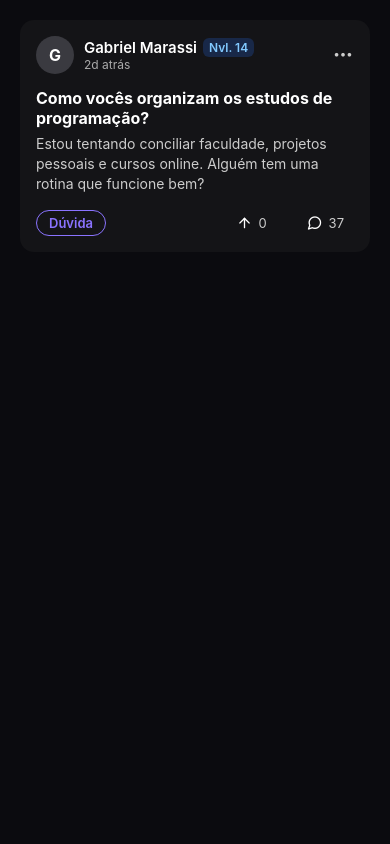
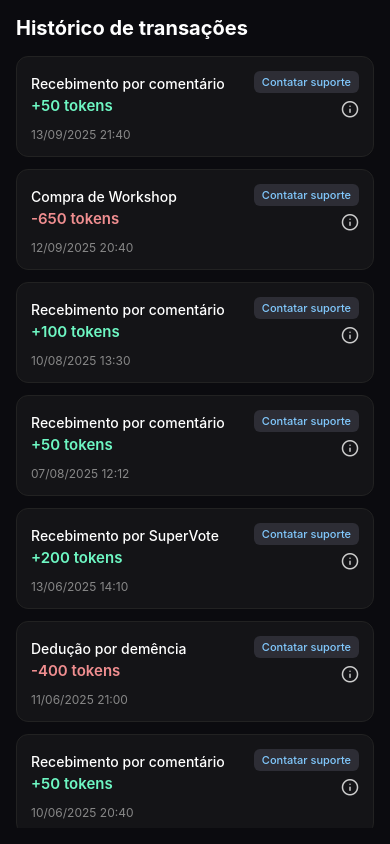
Before and after one commit to Escola-de-Ti/app-frontend, a React Native app: screen / in a window 390 px wide. Built offline with nearby package versions, Linux system fonts and the light colour scheme.

Commit message:
feat: implementação tela de transações

```diff
--- a/App.tsx
+++ b/App.tsx
@@ -5,52 +5,13 @@ import Modal from 'react-native-modal';
 
 import { PostCard } from './src/components/posts/PostCard';
 import { PostDetails } from './src/components/posts/PostDetails';
+import { TransactionHistory } from './src/screens/TransactionHistory';
 
 export default function App() {
-  const [isModalVisible, setModalVisible] = useState(false);
-  const [focusComment, setFocusComment] = useState(false);
-
-  const handleOpenPost = () => {
-    setFocusComment(false);
-    setModalVisible(true);
-  };
-
-  const handleOpenComments = () => {
-    setFocusComment(true);
-    setModalVisible(true);
-  };
-
-  const handleClosePost = () => {
-    setModalVisible(false);
-  };
-
   return (
     <SafeAreaProvider>
       <View style={styles.container}>
-        <ScrollView contentContainerStyle={styles.scrollContent}>
-          <PostCard onPress={handleOpenPost} onCommentPress={handleOpenComments} />
-        </ScrollView>
-
-        <Modal
-          isVisible={isModalVisible}
-          onSwipeComplete={handleClosePost}
-          swipeDirection="down"
-          onBackdropPress={handleClosePost}
-          propagateSwipe={true}
-          style={styles.modal}
-          animationIn="slideInUp"
-          animationOut="slideOutDown"
-          backdropOpacity={0.6}
-          useNativeDriverForBackdrop
-        >
-          <View style={styles.modalContent}>
-            <View style={styles.swipeIndicatorContainer}>
-              <View style={styles.swipeIndicator} />
-              <Text style={styles.modalTitle}>Comentários</Text>
-            </View>
-            <PostDetails focusComment={focusComment} />
-          </View>
-        </Modal>
+        <TransactionHistory />
       </View>
     </SafeAreaProvider>
   );
@@ -61,38 +22,95 @@ const styles = StyleSheet.create({
     flex: 1,
     backgroundColor: '#0b0b0f',
   },
-  scrollContent: {
-    padding: 20,
-    alignItems: 'center',
-  },
-  modal: {
-    justifyContent: 'flex-end',
-    margin: 0,
-  },
-  modalContent: {
-    height: '95%',
-    backgroundColor: '#0b0b0f',
-    borderTopLeftRadius: 20,
-    borderTopRightRadius: 20,
-    overflow: 'hidden',
-  },
-  swipeIndicatorContainer: {
-    alignItems: 'center',
-    paddingVertical: 10,
-    borderBottomWidth: StyleSheet.hairlineWidth,
-    borderBottomColor: '#222',
-    marginBottom: 8,
-  },
-  swipeIndicator: {
-    width: 40,
-    height: 5,
-    borderRadius: 3,
-    backgroundColor: '#555',
-    marginBottom: 8,
-  },
-  modalTitle: {
-    color: '#fff',
-    fontWeight: '600',
-    fontSize: 16,
-  },
 });
+
+//   const [isModalVisible, setModalVisible] = useState(false);
+//   const [focusComment, setFocusComment] = useState(false);
+
+//   const handleOpenPost = () => {
+//     setFocusComment(false);
+//     setModalVisible(true);
+//   };
+
+//   const handleOpenComments = () => {
+//     setFocusComment(true);
+//     setModalVisible(true);
+//   };
+
+//   const handleClosePost = () => {
+//     setModalVisible(false);
+//   };
+
+//   return (
+//     <SafeAreaProvider>
+//       <View style={styles.container}>
+//         <ScrollView contentContainerStyle={styles.scrollContent}>
+//           <PostCard onPress={handleOpenPost} onCommentPress={handleOpenComments} />
+//         </ScrollView>
+
+//         <Modal
+//           isVisible={isModalVisible}
+//           onSwipeComplete={handleClosePost}
+//           swipeDirection="down"
+//           onBackdropPress={handleClosePost}
+//           propagateSwipe={true}
+//           style={styles.modal}
+//           animationIn="slideInUp"
+//           animationOut="slideOutDown"
+//           backdropOpacity={0.6}
+//           useNativeDriverForBackdrop
+//         >
+//           <View style={styles.modalContent}>
+//             <View style={styles.swipeIndicatorContainer}>
+//               <View style={styles.swipeIndicator} />
+//               <Text style={styles.modalTitle}>Comentários</Text>
+//             </View>
+//             <PostDetails focusComment={focusComment} />
+//           </View>
+//         </Modal>
+//       </View>
+//     </SafeAreaProvider>
+//   );
+// }
+
+// const styles = StyleSheet.create({
+//   container: {
+//     flex: 1,
+//     backgroundColor: '#0b0b0f',
+//   },
+//   scrollContent: {
+//     padding: 20,
+//     alignItems: 'center',
+//   },
+//   modal: {
+//     justifyContent: 'flex-end',
+//     margin: 0,
+//   },
+//   modalContent: {
+//     height: '95%',
+//     backgroundColor: '#0b0b0f',
+//     borderTopLeftRadius: 20,
+//     borderTopRightRadius: 20,
+//     overflow: 'hidden',
+//   },
+//   swipeIndicatorContainer: {
+//     alignItems: 'center',
+//     paddingVertical: 10,
+//     borderBottomWidth: StyleSheet.hairlineWidth,
+//     borderBottomColor: '#222',
+//     marginBottom: 8,
+//   },
+//   swipeIndicator: {
+//     width: 40,
+//     height: 5,
+//     borderRadius: 3,
+//     backgroundColor: '#555',
+//     marginBottom: 8,
+//   },
+//   modalTitle: {
+//     color: '#fff',
+//     fontWeight: '600',
+//     fontSize: 16,
+//   },
+// );
+//}
--- /dev/null
+++ b/src/screens/TransactionHistory.tsx
@@ -0,0 +1,138 @@
+import React from 'react';
+import { View, Text, StyleSheet, FlatList, TouchableOpacity, Alert } from 'react-native';
+import { Feather } from '@expo/vector-icons';
+
+type Transaction = {
+  id: string;
+  type: string;
+  amount: number;
+  date: string;
+  time: string;
+};
+
+const transactions: Transaction[] = [
+  { id: '1', type: 'Recebimento por comentário', amount: 50, date: '13/09/2025', time: '21:40' },
+  { id: '2', type: 'Compra de Workshop', amount: -650, date: '12/09/2025', time: '20:40' },
+  { id: '3', type: 'Recebimento por comentário', amount: 100, date: '10/08/2025', time: '13:30' },
+  { id: '4', type: 'Recebimento por comentário', amount: 50, date: '07/08/2025', time: '12:12' },
+  { id: '5', type: 'Recebimento por SuperVote', amount: 200, date: '13/06/2025', time: '14:10' },
+  { id: '6', type: 'Dedução por demência', amount: -400, date: '11/06/2025', time: '21:00' },
+  { id: '7', type: 'Recebimento por comentário', amount: 50, date: '10/06/2025', time: '20:40' },
+  { id: '8', type: 'Compra de Workshop', amount: -650, date: '10/06/2025', time: '20:35' },
+  { id: '9', type: 'Recebimento por comentário', amount: 50, date: '10/06/2025', time: '20:30' },
+  { id: '10', type: 'Recebimento por comentário', amount: 50, date: '13/05/2025', time: '21:40' },
+];
+
+export function TransactionHistory() {
+  const handleSupportPress = () => {
+    Alert.alert('Suporte', 'Você entrou em contato com o suporte.');
+  };
+
+  const renderItem = ({ item }: { item: Transaction }) => {
+    const isPositive = item.amount > 0;
+    const amountColor = isPositive ? '#6ef7c3' : '#F08E90';
+    const sign = isPositive ? '+' : '';
+
+    return (
+      <View style={styles.card}>
+        <View style={styles.row}>
+          <View style={styles.infoContainer}>
+            <Text style={styles.typeText}>{item.type}</Text>
+            <Text style={[styles.amountText, { color: amountColor }]}>
+              {sign}
+              {item.amount} tokens
+            </Text>
+          </View>
+
+          <View style={styles.rightContainer}>
+            <TouchableOpacity style={styles.supportButton} onPress={handleSupportPress}>
+              <Text style={styles.supportText}>Contatar suporte</Text>
+            </TouchableOpacity>
+
+            <TouchableOpacity activeOpacity={0.8}>
+              <Feather name="info" size={18} color="#ccc" />
+            </TouchableOpacity>
+          </View>
+        </View>
+
+        <Text style={styles.dateText}>
+          {item.date} {item.time}
+        </Text>
+      </View>
+    );
+  };
+
+  return (
+    <View style={styles.container}>
+      <Text style={styles.title}>Histórico de transações</Text>
+
+      <FlatList
+        data={transactions}
+        keyExtractor={(item) => item.id}
+        renderItem={renderItem}
+        contentContainerStyle={{ paddingBottom: 30 }}
+        showsVerticalScrollIndicator={false}
+      />
+    </View>
+  );
+}
+
+const styles = StyleSheet.create({
+  container: {
+    flex: 1,
+    backgroundColor: '#0b0b0f',
+    padding: 16,
+  },
+  title: {
+    color: '#fff',
+    fontSize: 20,
+    fontWeight: '700',
+    marginBottom: 16,
+  },
+  card: {
+    backgroundColor: '#141417',
+    borderRadius: 12,
+    padding: 14,
+    marginBottom: 12,
+    borderWidth: 1,
+    borderColor: '#222',
+  },
+  row: {
+    flexDirection: 'row',
+    justifyContent: 'space-between',
+    alignItems: 'center',
+  },
+  infoContainer: {
+    flex: 1,
+  },
+  typeText: {
+    color: '#fff',
+    fontSize: 14,
+    fontWeight: '500',
+    marginBottom: 4,
+  },
+  amountText: {
+    fontSize: 15,
+    fontWeight: '600',
+  },
+  rightContainer: {
+    alignItems: 'flex-end',
+    gap: 6,
+  },
+  supportButton: {
+    backgroundColor: '#2d2d35',
+    borderRadius: 6,
+    paddingHorizontal: 8,
+    paddingVertical: 4,
+  },
+  supportText: {
+    color: '#82caff',
+    fontSize: 11,
+    fontWeight: '500',
+  },
+  dateText: {
+    color: '#888',
+    fontSize: 12,
+    marginTop: 8,
+  },
+});
```
